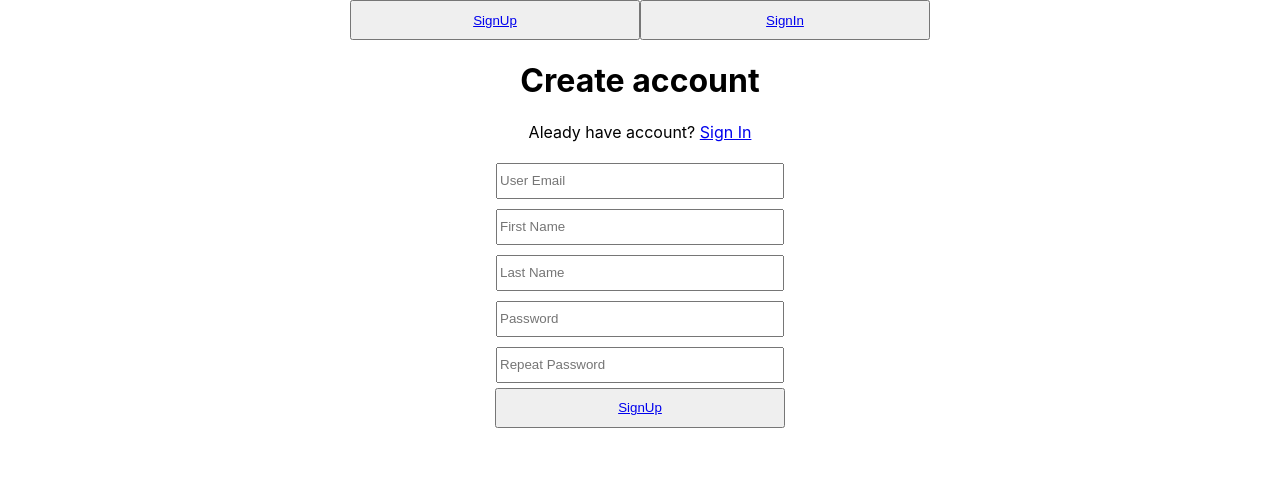
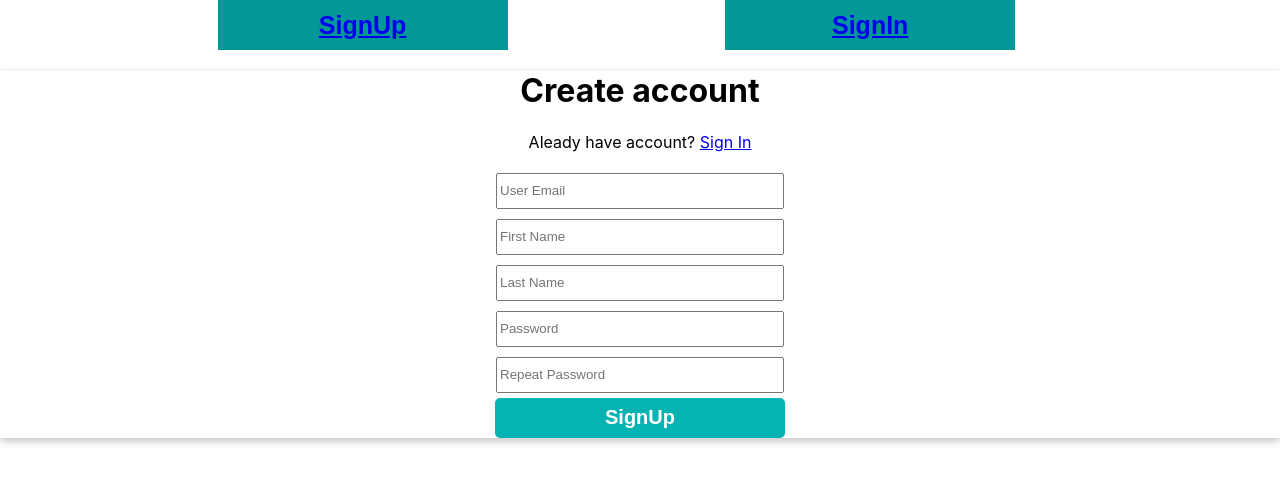
Before and after one commit to rajivravindrapathak/SmartyPantsTechnologies, a React (Create React App) app: page /signup in a window 1280 px wide. Shown: the top 482 px of the page. Built offline with nearby package versions, Linux system fonts and the light colour scheme.

Commit message:
Add files via upload

```diff
--- a/src/App.css
+++ b/src/App.css
@@ -1,3 +1,74 @@
-.App {
+
+.homeDiv {
+  display: flex;
+  margin: 5px;
+  justify-content: space-between;
+}
+
+.mainDiv {
   text-align: center;
+  margin: 5px;
 }
+
+.homeChildDiv {
+  display: flex;
+  text-align: center;
+  margin: 5px;
+}
+
+.log
+
+.nav {
+  width: 100%;
+  height: 50px;
+  background-color: rgb(4, 182, 182);
+  text-decoration: none;
+}
+
+.navbutton {
+  width: 290px;
+  height: 50px;
+  background-color: rgb(3, 151, 151);
+  color: white;
+  border: none;
+  margin-left:  17%;
+  cursor: pointer;
+  font-weight: bolder;
+  font-size: 25px;
+  text-decoration: none;
+}
+
+input {
+  width: 280px;
+  height: 30px;
+  margin: 5px;
+}
+
+.signupmainDiv {
+  text-align: center;
+  box-shadow: rgba(0, 0, 0, 0.24) 0px 3px 8px;
+}
+
+.sigUpbutton {
+  width: 290px;
+  height: 40px;
+  background-color: rgb(6, 179, 179);
+  color: white;
+  border: none;
+  border-radius: 5px;
+  font-weight: bolder;
+  font-size: 20px;
+  text-decoration: none;
+}
+
+.sigInbutton {
+  width: 290px;
+  height: 40px;
+  background-color: rgb(6, 179, 179);
+  color: white;
+  border: none;
+  border-radius: 5px;
+  font-weight: bolder;
+  font-size: 20px;
+  text-decoration: none;
+}
--- a/src/Components/HomePage.jsx
+++ b/src/Components/HomePage.jsx
@@ -1,5 +1,4 @@
 import React, { useEffect, useState } from 'react'
-import "./HomePage.module.css"
 import axios from "axios"
 
 const HomePage = () => {
@@ -33,13 +32,17 @@ const HomePage = () => {
 
     return (
         <div>
+          <div className='homeDiv'>
             <h1>HomePage</h1>
+            <button className='logout'>Logout</button>
+          </div>
+
           <div className='mainDiv'>
             {
               data.map((item) => {
-                  return <div>
-                          {/* <CartpageDetails item={title} /> */}
-                          <p>{item.capital}</p>
+                return <div className='homeChildDiv'>
+                          <p>Name: {item.name}</p>
+                          <p>Capital: {item.capital}</p>
                         </div>
               })
             }
--- a/src/Components/Navbar.jsx
+++ b/src/Components/Navbar.jsx
@@ -1,6 +1,5 @@
 import React from 'react'
 import { Link } from 'react-router-dom'
-import './Navbar.module.css'
 
 const Navbar = () => {
     return (
--- a/src/Components/SignIn.jsx
+++ b/src/Components/SignIn.jsx
@@ -1,6 +1,5 @@
 import React, { useRef } from 'react'
 import { Link } from 'react-router-dom'
-import "./SignIn.module.css"
 
 const SignIn = () => {
     const email = useRef()
@@ -15,7 +14,7 @@ const SignIn = () => {
     }
 
     return (
-        <div>
+        <div className='signupmainDiv'>
            <h1>SignInPage</h1>
            <div>
             <input type="email" placeholder='User Email' ref={email} />
@@ -24,7 +23,7 @@ const SignIn = () => {
             <input type="password" placeholder='Password' ref={password} />
            </div>
            <div>
-            <button onClick={handleSignIn}><Link to="/homepage" id='sin' >SignIn</Link></button>
+            <button className='sigInbutton' onClick={handleSignIn}><Link to="/homepage" id='sin' >SignIn</Link></button>
            </div>
         </div>
     )
--- a/src/Components/SignUp.jsx
+++ b/src/Components/SignUp.jsx
@@ -1,14 +1,12 @@
 import React, { useEffect, useRef, useState } from 'react'
 import { Link } from 'react-router-dom'
 import HomePage from './HomePage'
-import "./SignUp.module.css"
 
 const SignUp = () => {
     const email = useRef()
     const fname = useRef()
     const lname = useRef()
     const password = useRef()
-    // const repeatpassword = useRef()
 
     const [showHome, setShowHome] = useState(false)
 
@@ -35,7 +33,7 @@ const SignUp = () => {
     }
 
     return (
-        <div>
+        <div className='signupmainDiv'>
             <h1>Create account</h1>
             <p>Aleady have account? <Link to="/signin" id='sin'>Sign In</Link></p>
             {showHome?<HomePage/>:
@@ -56,7 +54,7 @@ const SignUp = () => {
                         <input type="password" placeholder='Repeat Password' ref={password} />
                     </div>
                     <div>
-                    <button onClick={handleclick}><Link to="/homepage" id='lin' >SignUp</Link></button>
+                    <button className='sigUpbutton' onClick={handleclick}><Link className='sigUpbutton' to="/homepage" id='lin' >SignUp</Link></button>
                     </div>
                 </div>
             }
```
Lines whose indentation alone changed are shown as unchanged.
